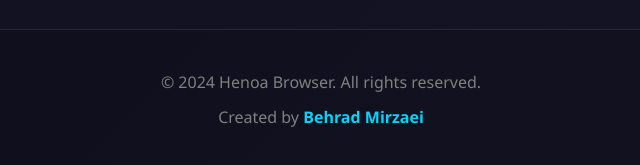
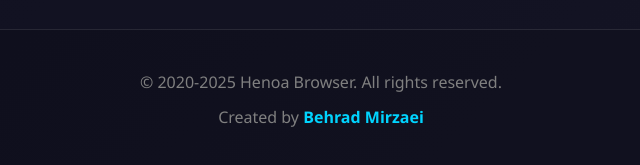
Before and after one commit to dashbehrad/henoa-browser, a plain HTML site: page index.html in a window 1280 px wide. Shown: the part 1526-1691 px from the top of the page, 319-959 px from the left. Drawn offline with Linux system fonts and the light colour scheme.

Commit message:
Update index.html

```diff
--- a/index.html
+++ b/index.html
@@ -356,7 +356,7 @@
 
     <footer>
         <div class="container">
-            <p>&copy; 2024 Henoa Browser. All rights reserved.</p>
+            <p>&copy; 2020-2025 Henoa Browser. All rights reserved.</p>
             <p>Created by <span class="creator">Behrad Mirzaei</span></p>
         </div>
     </footer>
```
